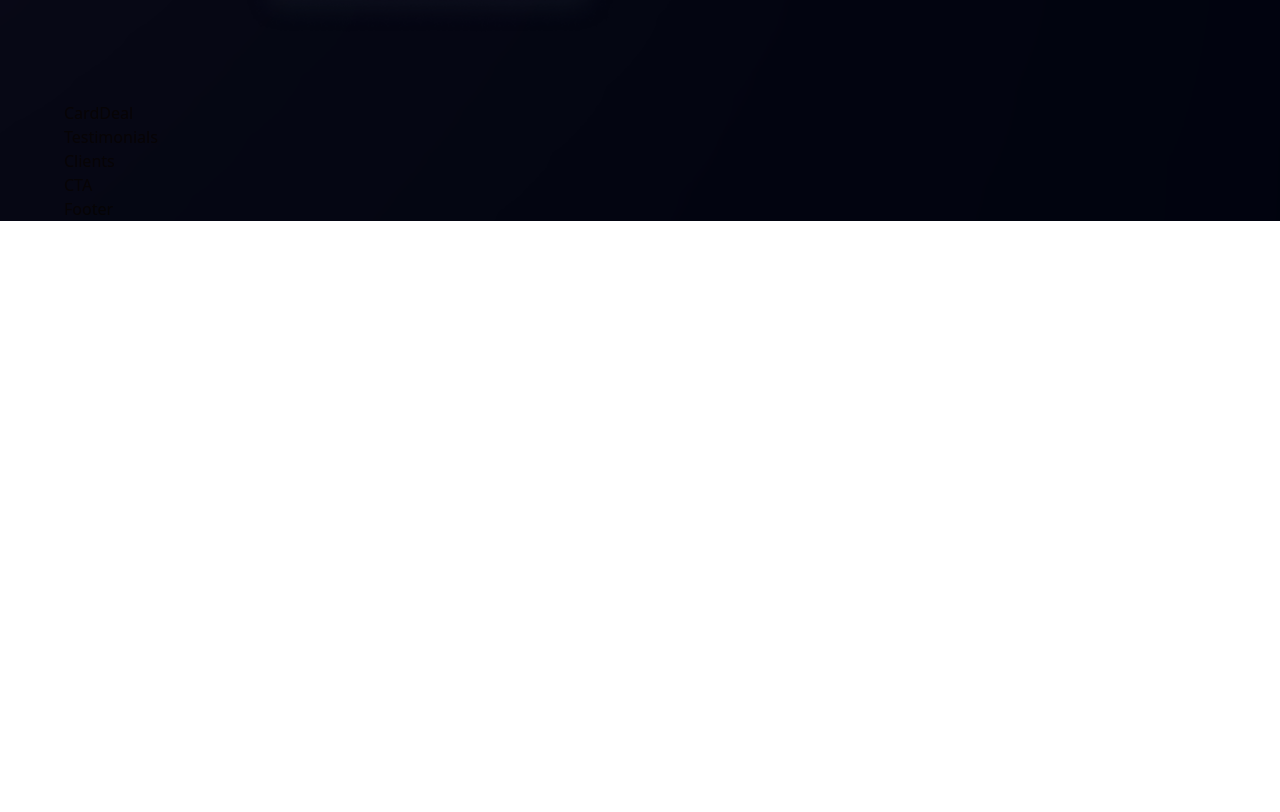
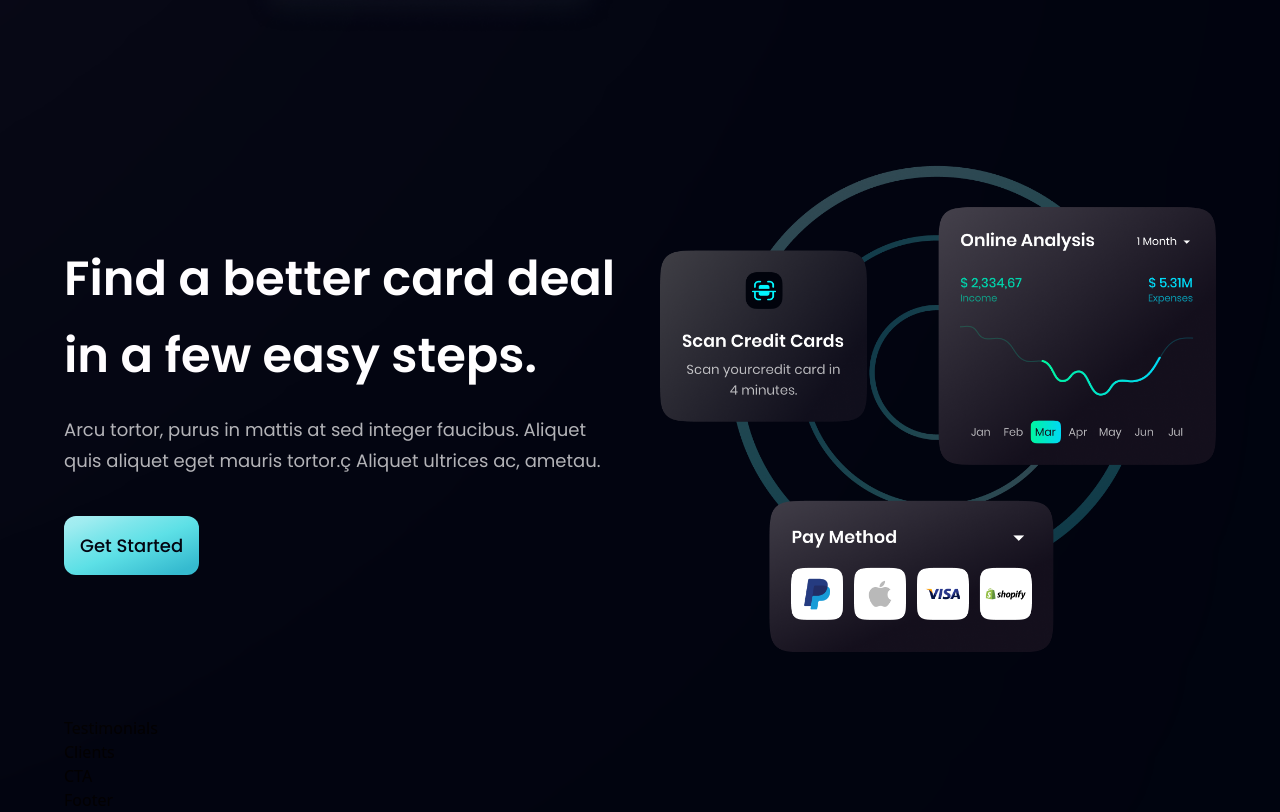
Before and after one commit to skokann/bankmodernapp, a React (Vite) app in the folder bank-app/: page / in a window 1280 px wide. Shown: the part 2220-3032 px from the top of the page. Before the commit the page ends 2441 px from the top, so only its background shows below. Built offline with nearby package versions, Linux system fonts and the light colour scheme.

Commit message:
Card Deal section done

```diff
--- a/bank-app/src/components/Button.jsx
+++ b/bank-app/src/components/Button.jsx
@@ -4,7 +4,7 @@
   return (
     <button
       type="buton"
-      className={`py-4 rounded-xl px-4 bg-blue-gradient font-poppins font-medium text-[18px] text-primary outline-none ${styles}`}
+      className={`py-4  rounded-xl px-4 bg-blue-gradient font-poppins font-medium text-[18px] text-primary outline-none ${styles}`}
     >
       Get Started
     </button>
--- a/bank-app/src/components/CardDeal.jsx
+++ b/bank-app/src/components/CardDeal.jsx
@@ -1,7 +1,25 @@
-import React from "react";
+import { card } from "../assets";
+import styles, { layout } from "../style";
+import Button from "./Button";
 
-const CardDeal = () => {
-  return <div>CardDeal</div>;
-};
+const CardDeal = () => (
+  <section className={layout.section}>
+    <div className={layout.sectionInfo}>
+      <h2 className={styles.heading2}>
+        Find a better card deal <br className="sm:block hidden" /> in a few easy
+        steps.
+      </h2>
+      <p className={`${styles.paragraph} max-w[470ox] mt-5`}>
+        Arcu tortor, purus in mattis at sed integer faucibus. Aliquet quis
+        aliquet eget mauris tortor.ç Aliquet ultrices ac, ametau.
+      </p>
+      <Button styles="mt-10" />
+    </div>
+
+    <div className={layout.sectionImg}>
+      <img src={card} alt="card" className="w-[100%] h-[100%]" />
+    </div>
+  </section>
+);
 
 export default CardDeal;
```
